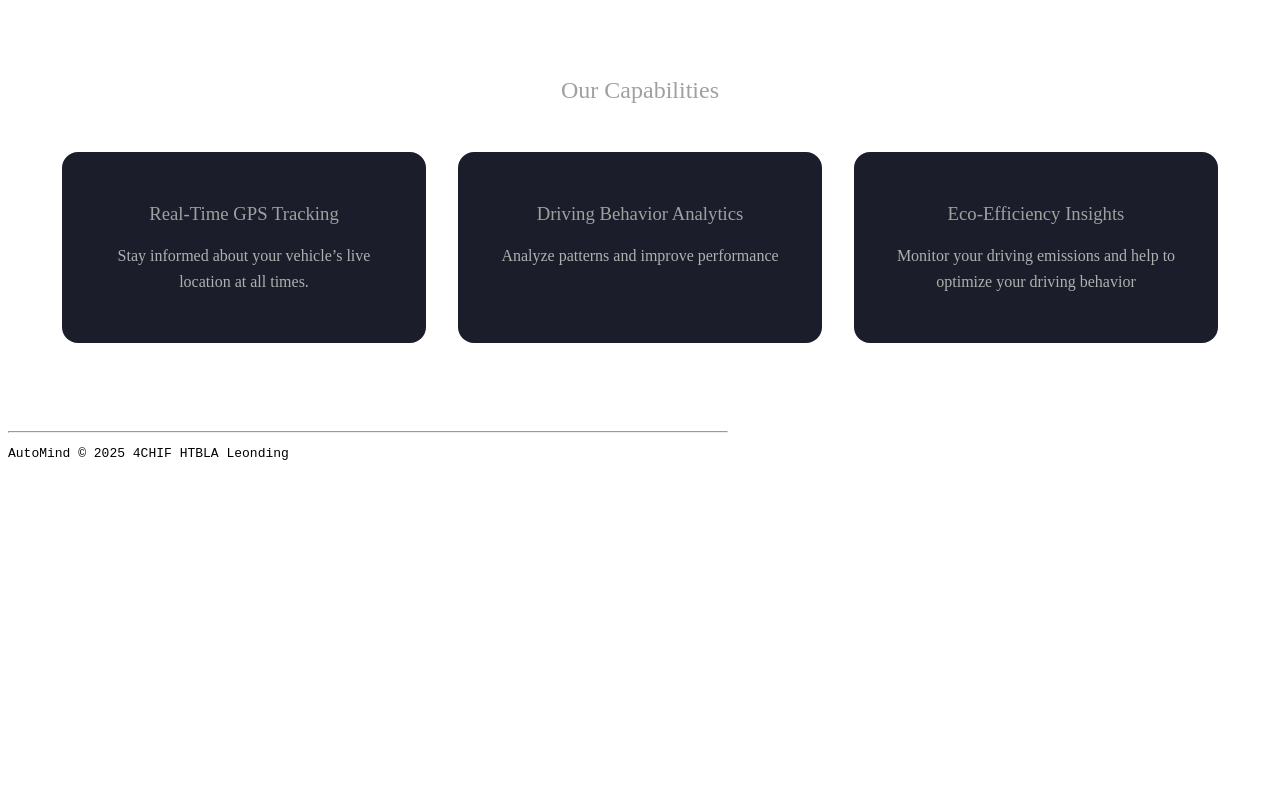
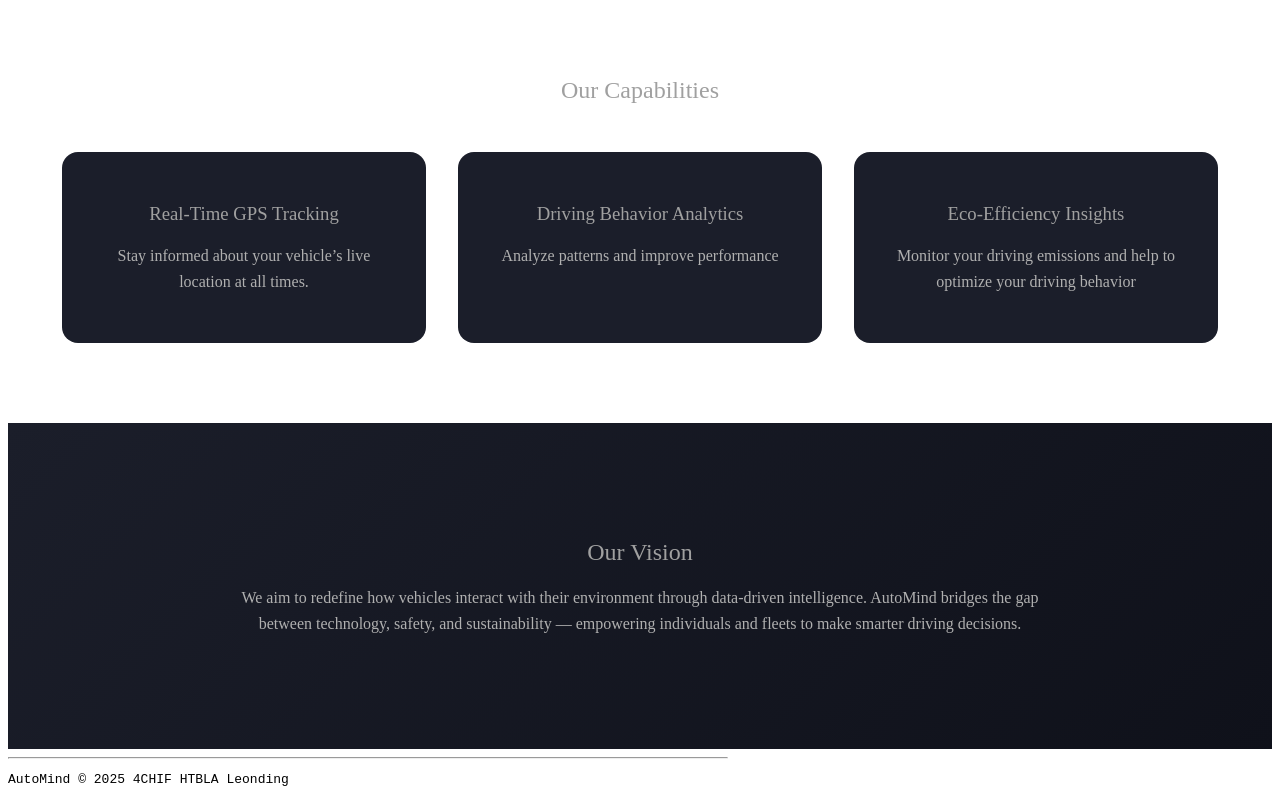
Before and after one commit to AutoMind-2527/Frontend, an Angular app in the folder AutoMind-Project/: page /home in a window 1280 px wide. Shown: the part 1123-1923 px from the top of the page. Before the commit the page ends 1597 px from the top, so only its background shows below. Built offline with nearby package versions, Linux system fonts and the light colour scheme.

Commit message:
added "our Vision" to the main FrontEnd Page

```diff
--- a/AutoMind-Project/src/app/home/home.html
+++ b/AutoMind-Project/src/app/home/home.html
@@ -55,3 +55,14 @@
     </div>
   </div>
 </section>
+
+<section class="vision">
+  <div class="vision-content">
+    <h2>Our Vision</h2>
+    <p>
+      We aim to redefine how vehicles interact with their environment through data-driven
+      intelligence. AutoMind bridges the gap between technology, safety, and sustainability —
+      empowering individuals and fleets to make smarter driving decisions.
+    </p>
+  </div>
+</section>
```
